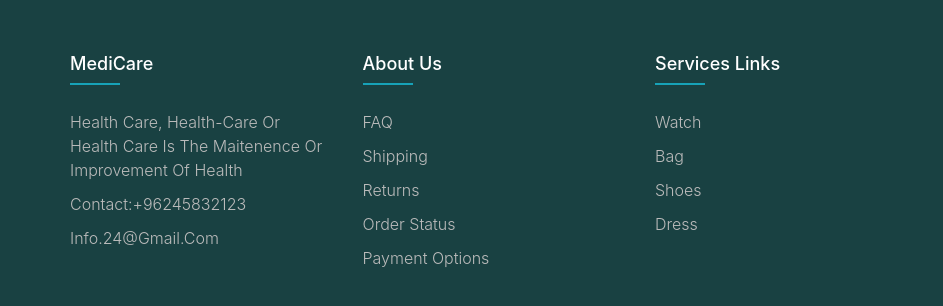
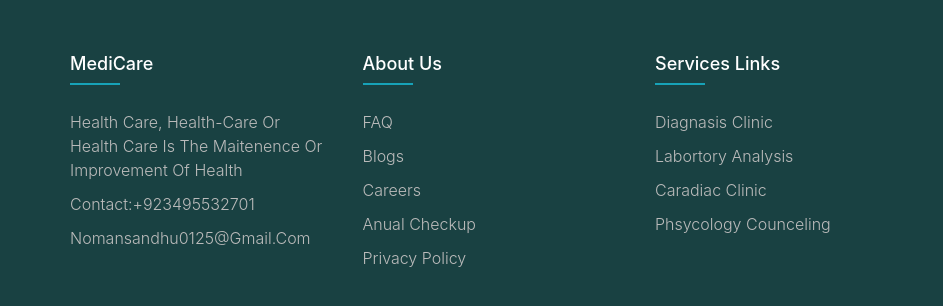
Before and after one commit to NomanInnovates/mediaclPsdToHtml, a plain HTML site: page index.html in a window 1280 px wide. Shown: the part 3326-3632 px from the top of the page, 0-943 px from the left. Drawn offline with nearby package versions, Linux system fonts and the light colour scheme.

Commit message:
footer updated

```diff
--- a/index.html
+++ b/index.html
@@ -348,27 +348,27 @@
           <ul>
             <li><a href="#">Health care, health-care or health care is the maitenence or improvement of health</a></li>
 
-            <li><a href="#">Contact:+96245832123</a></li>
-            <li><a href="#">info.24@gmail.com</a></li>
+            <li><a href="#">Contact:+923495532701</a></li>
+            <li><a href="#">nomansandhu0125@gmail.com</a></li>
           </ul>
         </div>
         <div class="footer-col">
           <h4>About us</h4>
           <ul>
             <li><a href="#">FAQ</a></li>
-            <li><a href="#">shipping</a></li>
-            <li><a href="#">returns</a></li>
-            <li><a href="#">order status</a></li>
-            <li><a href="#">payment options</a></li>
+            <li><a href="#">Blogs</a></li>
+            <li><a href="#">Careers</a></li>
+            <li><a href="#">Anual Checkup</a></li>
+            <li><a href="#">Privacy Policy</a></li>
           </ul>
         </div>
         <div class="footer-col">
           <h4>Services links</h4>
           <ul>
-            <li><a href="#">watch</a></li>
-            <li><a href="#">bag</a></li>
-            <li><a href="#">shoes</a></li>
-            <li><a href="#">dress</a></li>
+            <li><a href="#">Diagnasis Clinic</a></li>
+            <li><a href="#">Labortory Analysis</a></li>
+            <li><a href="#">Caradiac Clinic</a></li>
+            <li><a href="#">Phsycology counceling</a></li>
           </ul>
         </div>
         <div class="footer-col">
```
